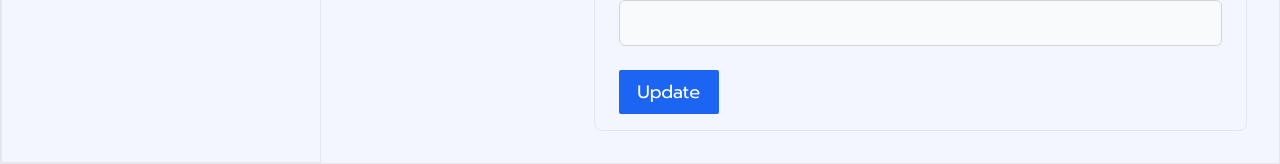
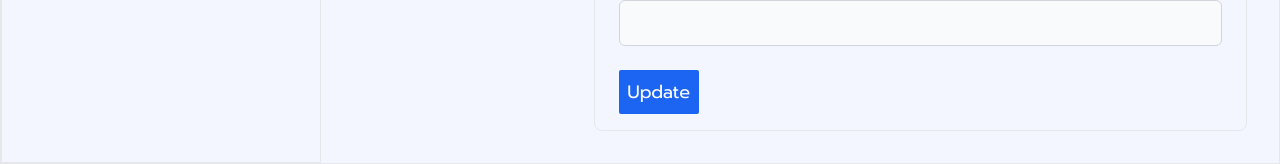
Before and after one commit to Chamnanwit/cc14-elysian-front, a React (Vite) app: page /admin in a window 1280 px wide. Shown: the part 4284-4448 px from the top of the page. Built offline with nearby package versions, Linux system fonts and the light colour scheme.

Commit message:
payment UI

```diff
--- a/src/features/agencyPayment/components/PaymentForm.jsx
+++ b/src/features/agencyPayment/components/PaymentForm.jsx
@@ -52,7 +52,7 @@ export default function PaymentForm({
             {error.price && <InputErrorMessage message={error.price} />}
         </div>
         <div className='flex gap-4'>
-            <button type='submit' className='p-2 min-w-[100px] text-white bg-blue-600 rounded-sm w-fit'>Update</button>
+            <button type='submit' className='p-2 min-w-[80px] text-white bg-blue-600 rounded-sm w-fit'>Update</button>
         </div>
     </form>
   )
```
